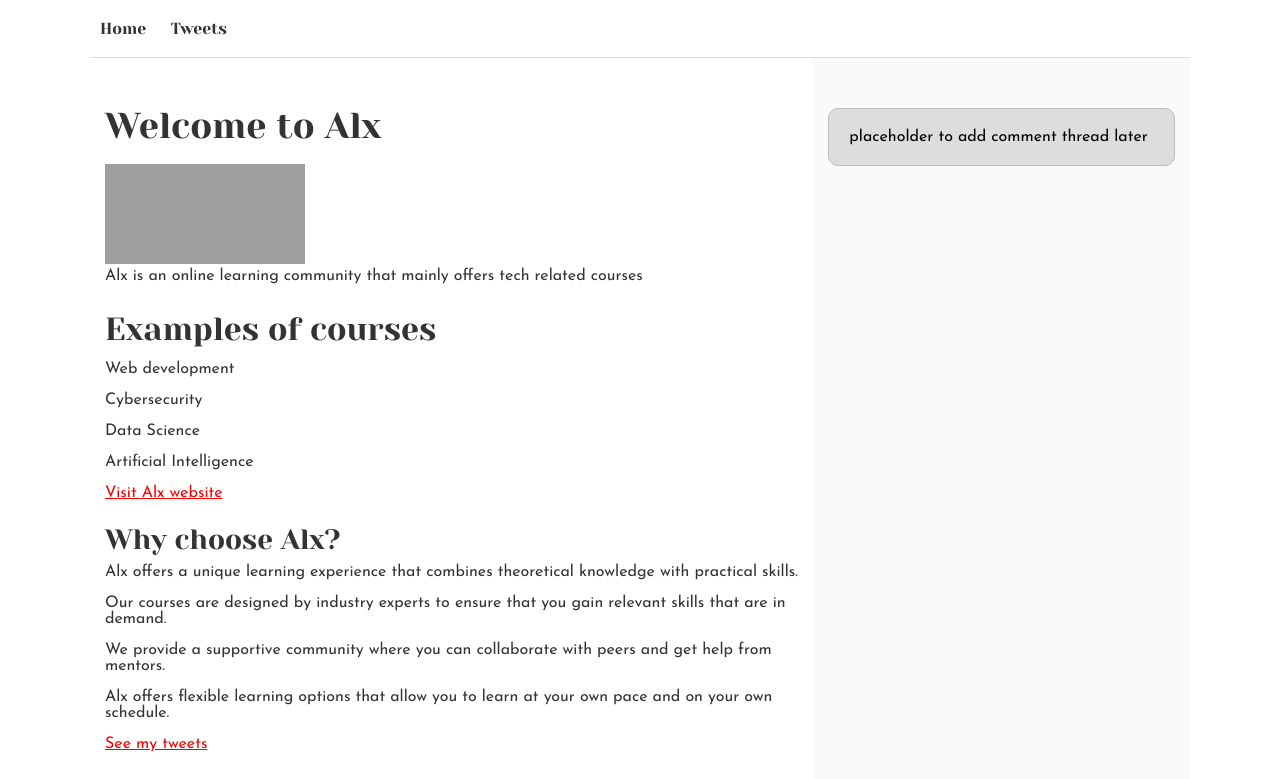
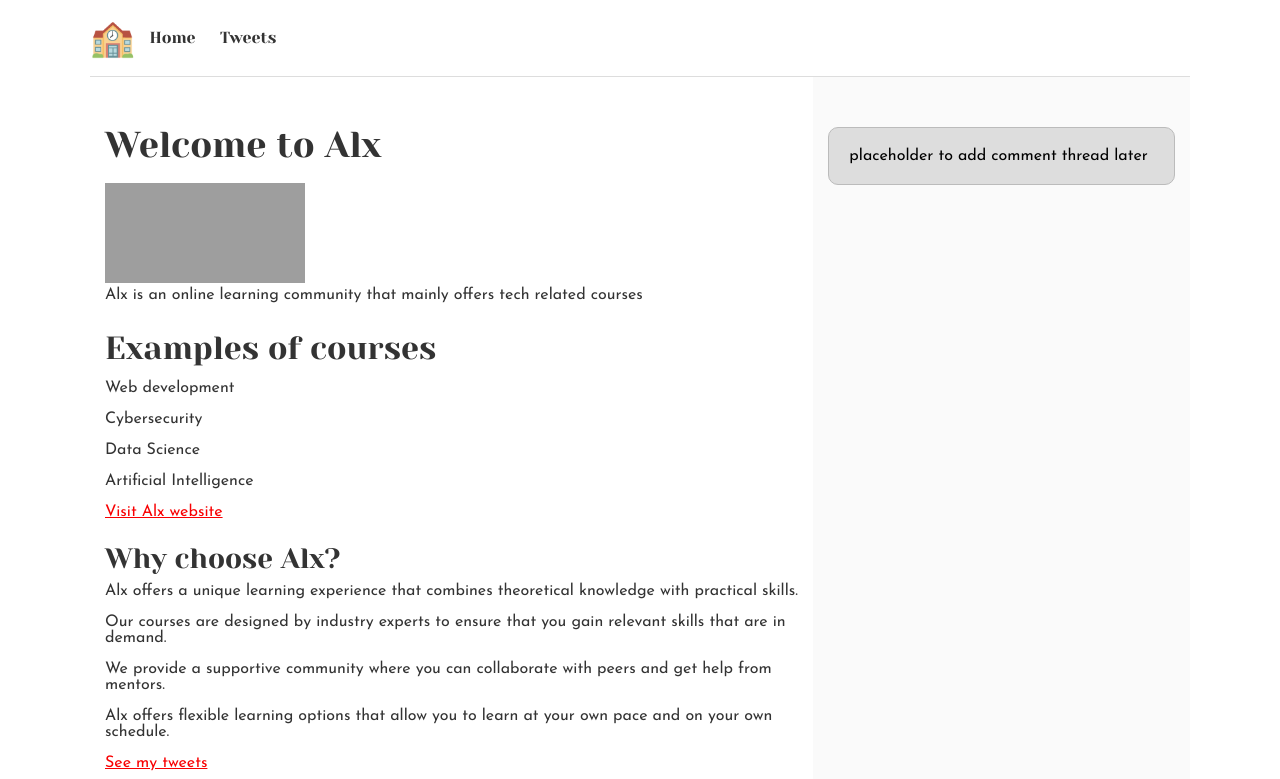
Before and after one commit to Laz-28/alx_html_css, a plain HTML site: page css_basic/index.html in a window 1280 px wide. Shown: the top 779 px of the page. Drawn offline with Linux system fonts and the light colour scheme; grey boxes are pictures that could not be loaded.

Commit message:
Adding additional stylings on the html

```diff
--- a/css_basic/index.html
+++ b/css_basic/index.html
@@ -10,6 +10,7 @@
 <body class="works_on_smartphone">
     <header>
         <ul>
+          <li class="logo">🏫</li>
             <li><a href="index.html">Home</a></li>
         <li><a href="tweets.html">Tweets</a></li>
 
```
